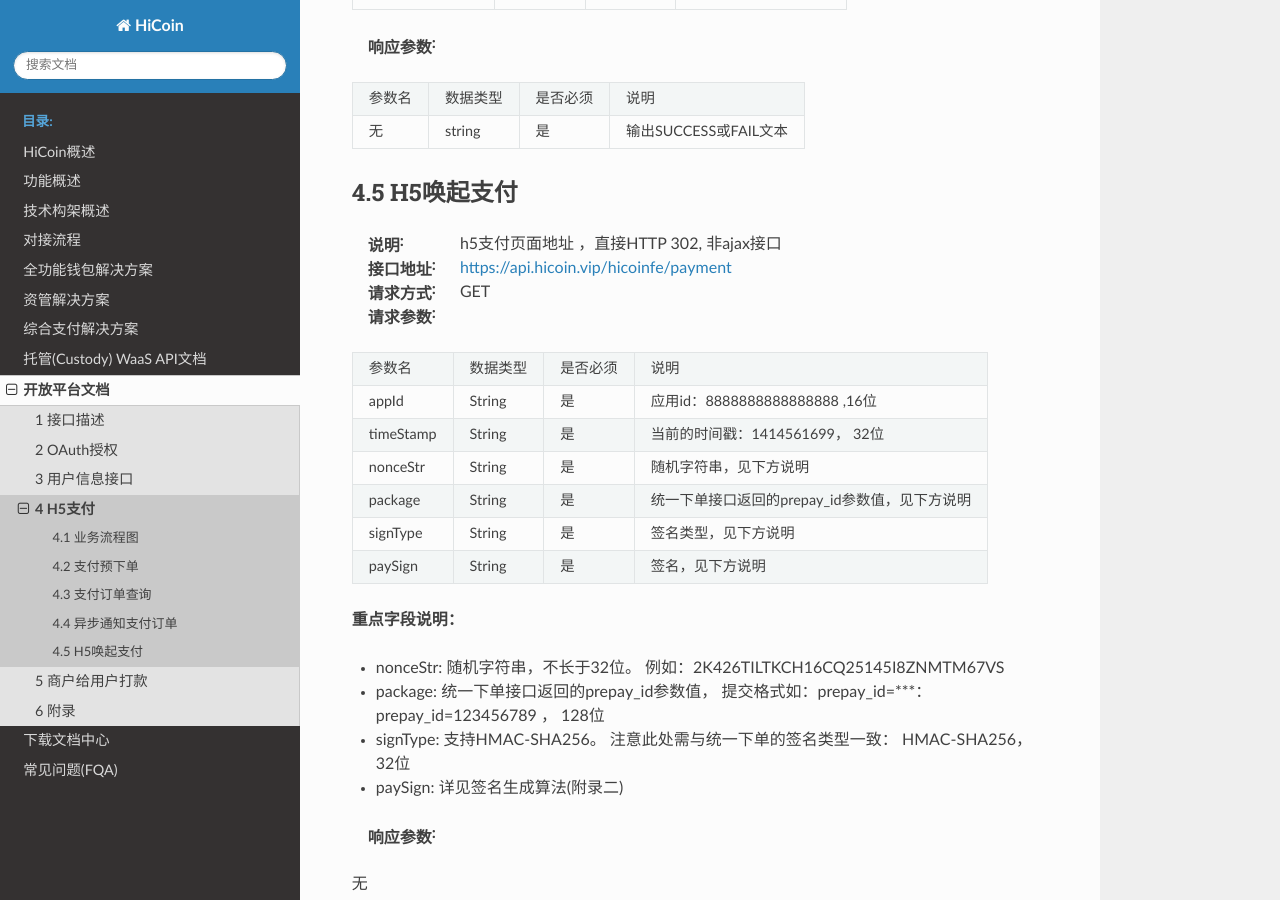
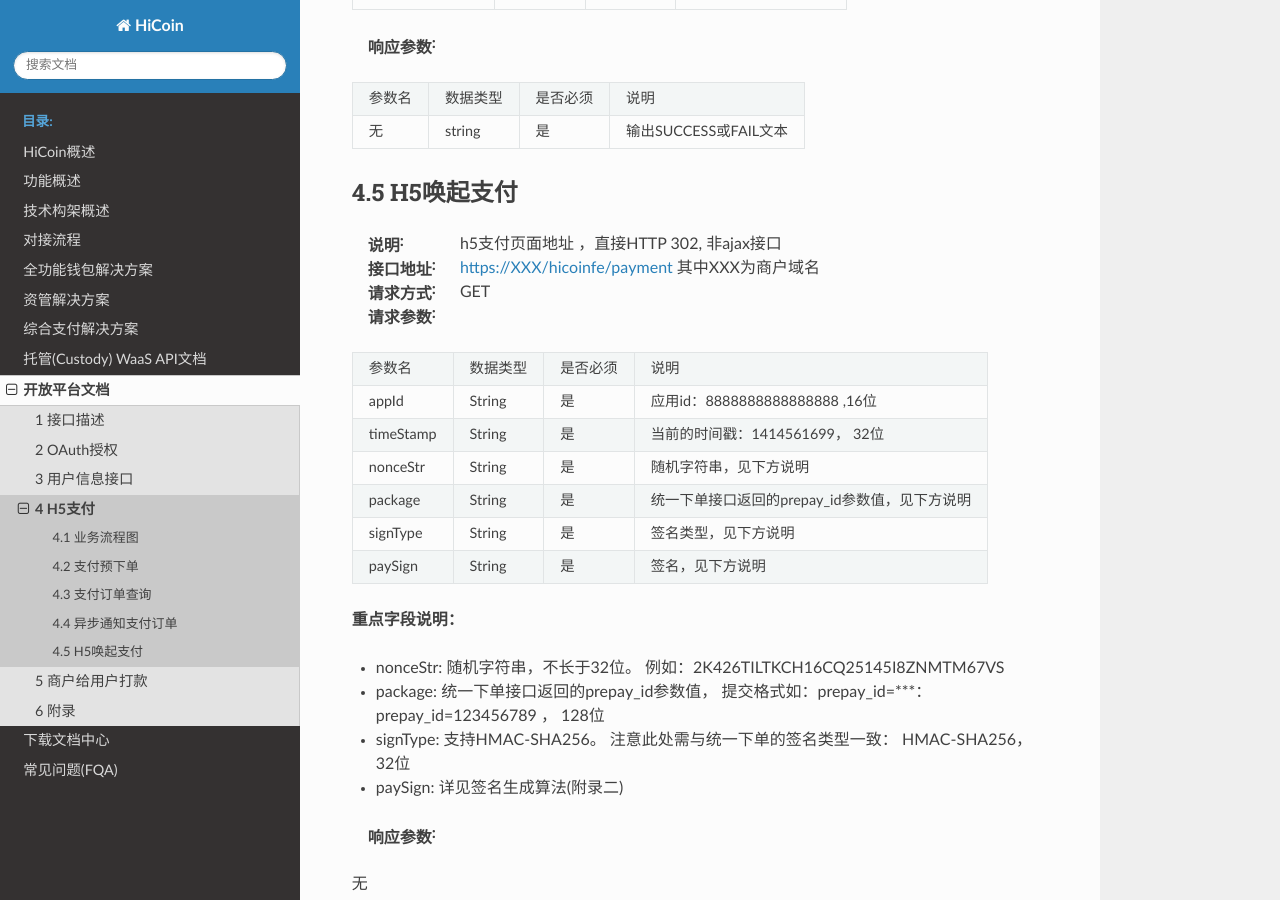
Before and after one commit to HiCoinCom/hicoindocs, a Sphinx documentation site: the page built from source/API-Open/openapi_h5payment.rst, in a window 1280 px wide and 900 px high, scrolled down 3788 px. Built offline with Sphinx 7.4.7 and the Read the Docs theme 2.0.0, drawn with Linux system fonts in a browser that asks for light colours.

Commit message:
Update openapi_h5payment.rst

```diff
--- a/source/API-Open/openapi_h5payment.rst
+++ b/source/API-Open/openapi_h5payment.rst
@@ -143,7 +143,7 @@
 --------------------------
 
 :说明: h5支付页面地址 ，直接HTTP 302, 非ajax接口
-:接口地址: https://api.hicoin.vip/hicoinfe/payment
+:接口地址: https://XXX/hicoinfe/payment     其中XXX为商户域名
 :请求方式: GET
 :请求参数:
 
```
